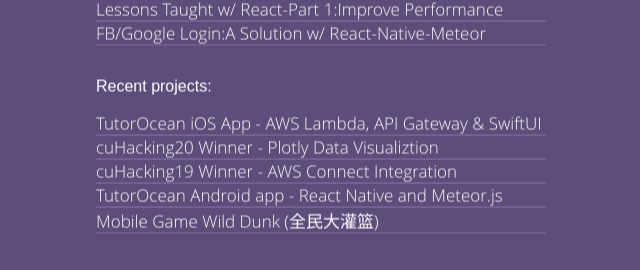
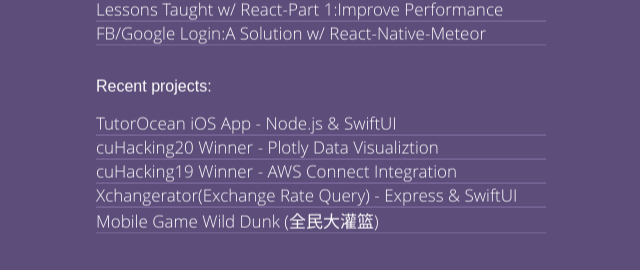
Before and after one commit to zywkloo/zywkloo.github.io, a Jekyll site: the page built from index.html, in a window 1280 px wide, cut to the strip 293-765 px from the top of the page. Shown: the part 199-469 px from the top of the strip, without its empty margins (319-959 px from the left). Built offline with Jekyll 4.4.1, drawn with Linux system fonts in a browser that asks for light colours; some of the changed lines change nothing that is shown; some of the changed text lies outside the part shown.

Commit message:
Update _config.yml

```diff
--- a/_config.yml
+++ b/_config.yml
@@ -29,23 +29,23 @@
 # Links to include in menu navigation
 links:
   section_1:
-    - title: home
+    - title: Home
       url: /
       key_trigger: 1
-    - title: posts
+    - title: Posts
       url: /series
       key_trigger: 2
-    - title: tags
+    - title: Tags
       url: /tags
       key_trigger: 3
-    - title: about me
+    - title: About Me
       url: /about
       key_trigger: 4
   section_2:
-    - title: AI Ethics
+    - title: AI
       url: /BoardGameAIDevelopment/
       key_trigger: a
-    - title: Space Walkthrough
+    - title: Gaming
       url: /space/
       key_trigger: p
     - title: search
@@ -55,14 +55,14 @@
 # projects in header index
 
 projects:
-  - name: TutorOcean iOS App - AWS Lambda, API Gateway & SwiftUI
-    url: https://github.com/zywkloo/Xchangerator
+  - name: TutorOcean iOS App - Node.js & SwiftUI
+    url: https://apps.apple.com/ca/app/tutorocean/id1480876532
   - name: cuHacking20 Winner - Plotly Data Visualiztion
     url: https://devpost.com/software/murder-on-2nd-floor-web-forensic-analyzer
   - name: cuHacking19 Winner - AWS Connect Integration
     url: https://devpost.com/software/cuhackingamazonconnect
-  - name: TutorOcean Android app - React Native and Meteor.js
-    url: https://play.google.com/store/apps/details?id=com.tutorocean
+  - name: Xchangerator(Exchange Rate Query) - Express & SwiftUI
+    url: https://github.com/zywkloo/Xchangerator
   - name: Mobile Game Wild Dunk (全民大灌篮)
     url: https://www.youtube.com/watch?time_continue=6&v=ysmp5vK4R_c
   - name: GameAI:Tank Tournament w/ Pygame
```
